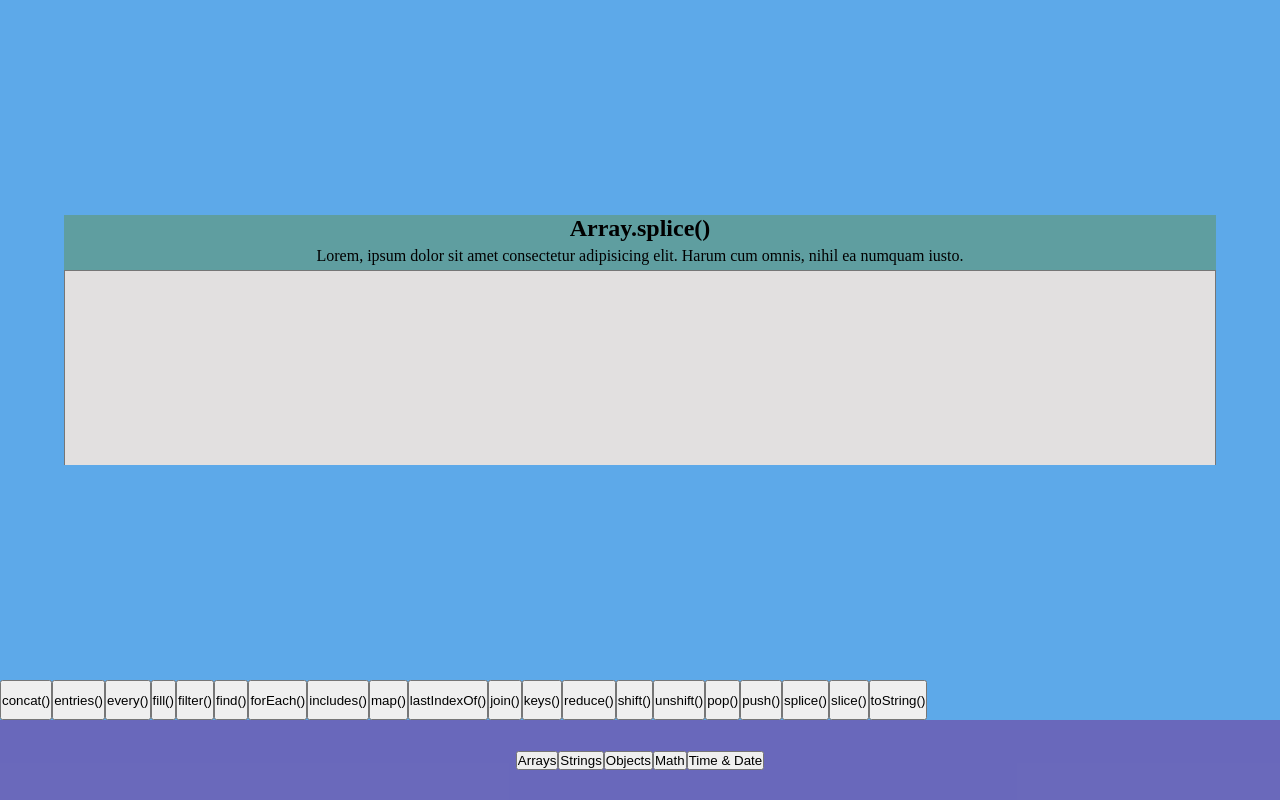
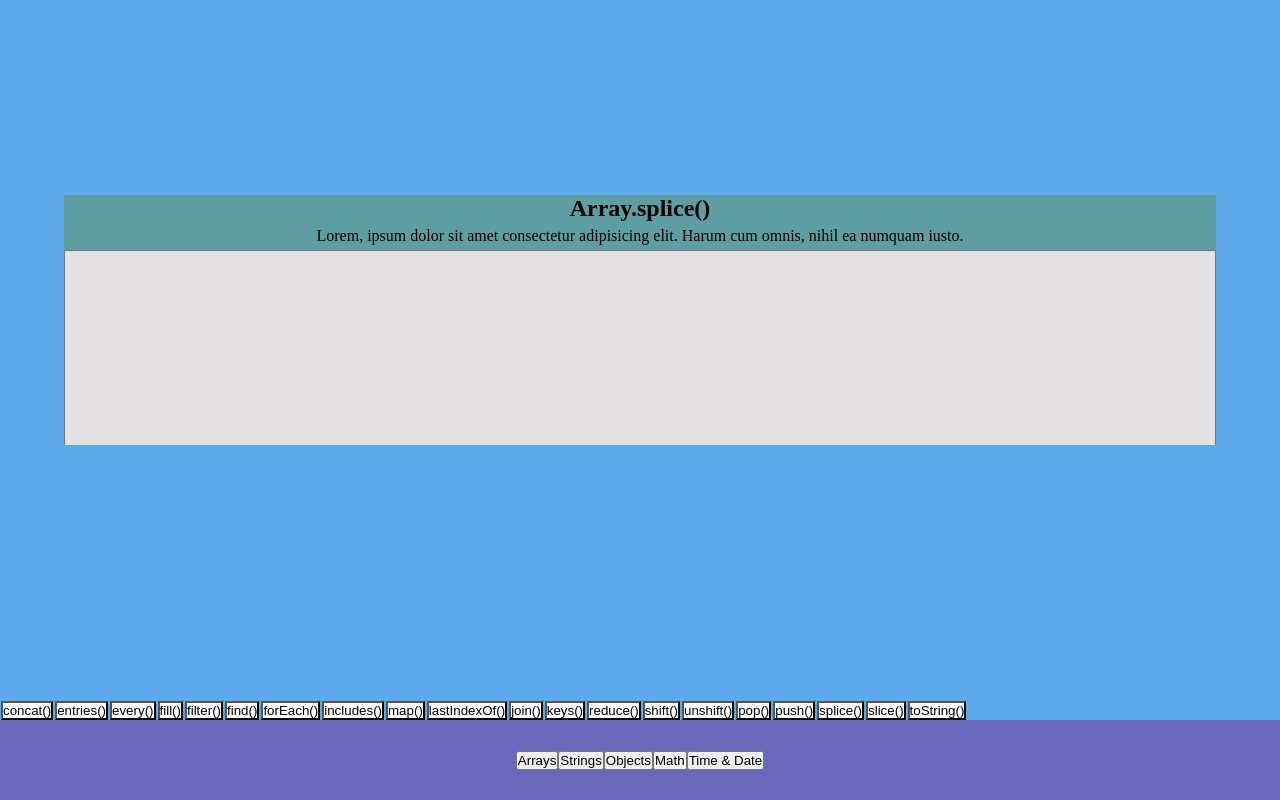
Before and after one commit to DavidAndreww/all-of-the-methods, a website with bundled scripts: page index.html in a window 1280 px wide. Both pictures are taken after a click on the button "Arrays". Built offline with nearby package versions, Linux system fonts and the light colour scheme.

Commit message:
small amount of styling, and playing around with editor syntax to display actual code to the textarea element

```diff
--- a/app.js
+++ b/app.js
@@ -13,8 +13,14 @@ function loadMethodToDom(object) {
   console.log(object.description);
   let h2 = document.querySelector(".method-name-h2");
   let p = document.querySelector(".method-description-p");
+  let textArea = document.querySelector('.text-area')
   h2.innerHTML = object.name;
   p.innerHTML = object.description;
+  textArea.innerHTML = `${object.editor}`
+  function print(object){
+    console.log(object)
+  }
+  print(object.editor)
 }
 
 function methodButtonGenerator(array) {
@@ -30,7 +36,7 @@ function methodButtonGenerator(array) {
       console.log(found);
       loadMethodToDom(found);
     });
-    btn.className = item.name.split(".")[1];
+    btn.className = 'individual-method-btn';
     btn.textContent = item.name.split(".")[1];
     body.appendChild(btn);
   });
--- a/data.js
+++ b/data.js
@@ -3,7 +3,11 @@ export const data = {
     {
       name: "Array.concat()",
       description: "blah blah blah",
-      editor: "let pigs.concat() things and stuff",
+      editor:
+      `
+      let string1 = "Hello"
+      let string2 = "World"
+      string1.concat(string2);`,
     },
     {
       name: "Array.entries()",
@@ -18,12 +22,14 @@ export const data = {
     {
       name: "Array.fill()",
       description: "blah blah blah",
-      editor: "let pigs.concat() things and stuff",
+      editor: "let Array.fill(12)",
     },
     {
       name: "Array.filter()",
       description: "blah blah blah",
-      editor: "let pigs.concat() things and stuff",
+      editor: `array.filter(item => {
+        item.length > 5
+      });`,
     },
     {
       name: "Array.find()",
--- a/styles.css
+++ b/styles.css
@@ -23,15 +23,20 @@ body {
 }
 .btn-display-field {
   display: flex;
+  align-items: flex-end;
   background: #5da9e9;
-  height: 5vh;
+  height: 10vh;
   overflow-x: scroll;
+}
+.individual-method-btn {
+  background-color: white;
+  margin: 0px 1px;
 }
 .main {
   display: flex;
   align-items: center;
   justify-content: center;
-  height: 85vh;
+  height: 80vh;
   background-color: #5da9e9;
 }
 .content-display-box {
```
